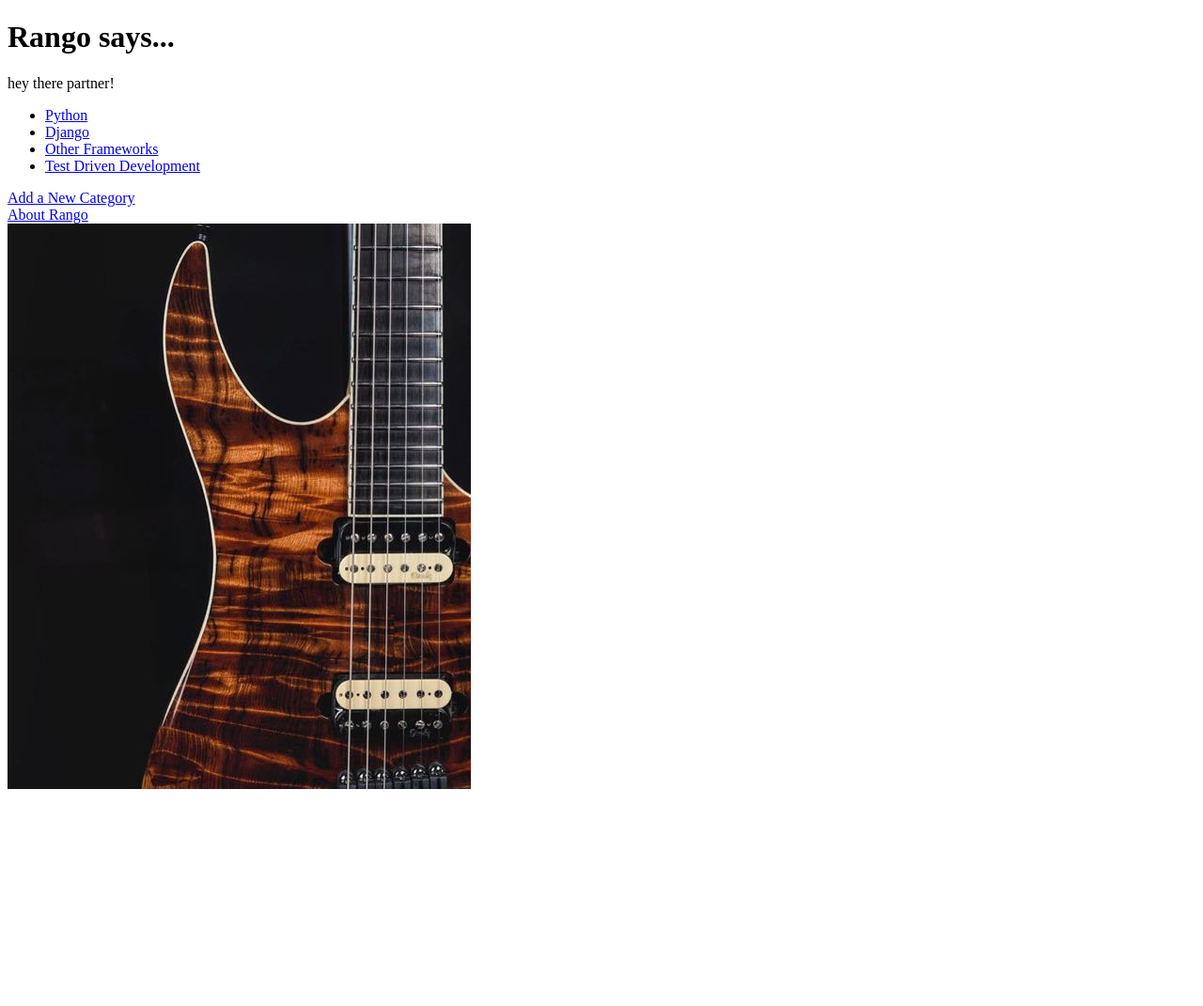
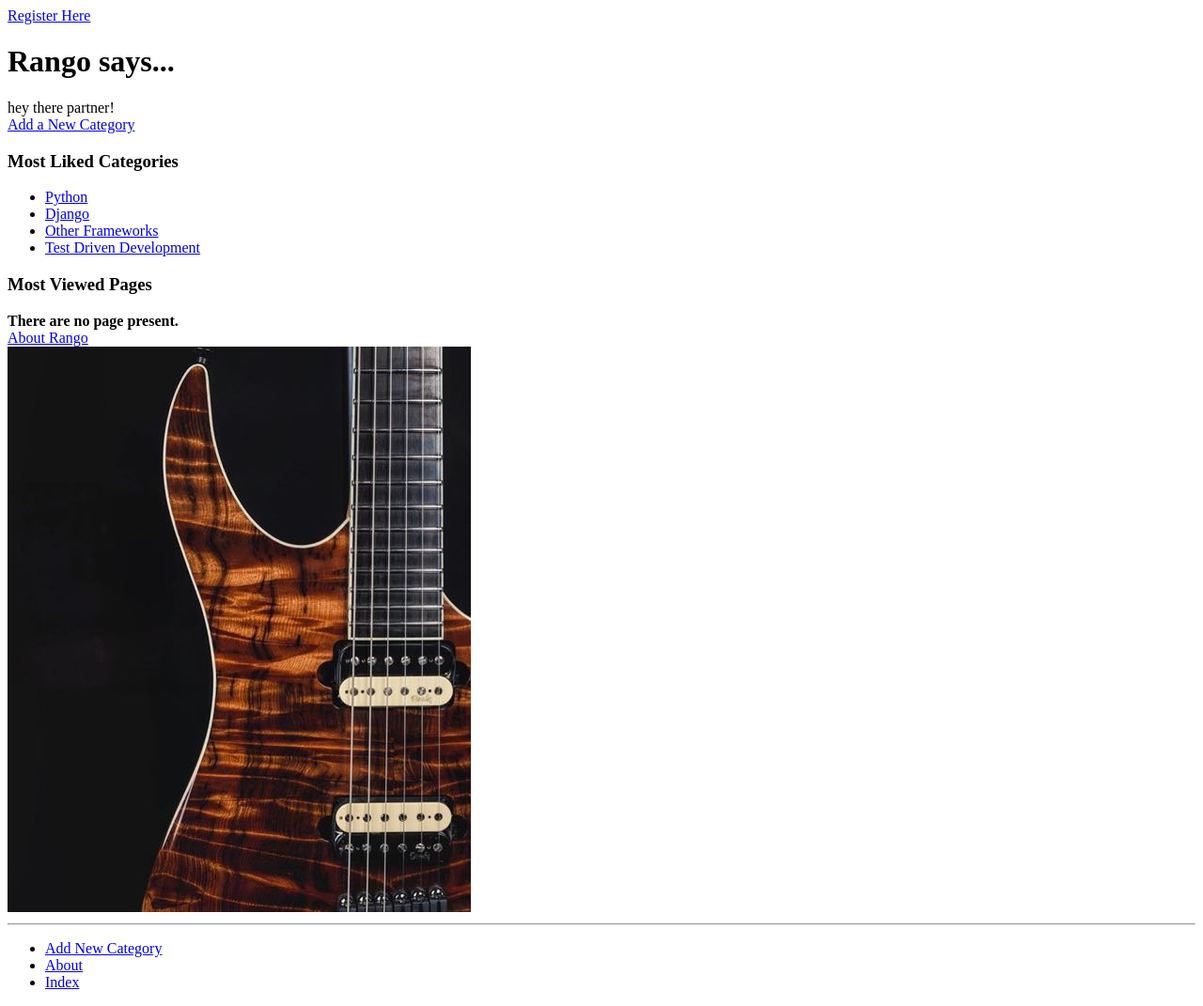
Before and after one commit to LemonRepublica/tango_with_django_project, a Django app: page / in a window 1280 px wide. Shown: the whole page at 94% size. Before the commit the page ends 840 px from the top, so only its background shows below. Run offline with Django 3.2, Linux system fonts and the light colour scheme; data comes from the database, SQL or seed files in the repository; both versions use the stored data as it was after the commit.

Commit message:
ch8 done(includes unfinished part from ch9)

```diff
--- a/rango/urls.py
+++ b/rango/urls.py
@@ -7,15 +7,14 @@ Created on Tue Feb  5 17:16:15 2019
 
 from django.conf.urls import url
 from rango import views
-
-
+from django.conf import settings
+from django.conf.urls.static import static
 
 urlpatterns = [
-        url(r'^$',views.index,name='index'),
-        url(r'^about/',views.about,name='about'),
-        url(r'^add_category/$', views.add_category, name='add_category'),
-        url(r'^category/(?P<category_name_slug>[\w\-]+)/add_page/$',
-            views.add_page, name='add_page'),
-        url(r'^category/(?P<category_name_slug>[\w\-]+)/$',
-            views.show_category, name='show_category'),
+    url(r'^$', views.index, name='index'),
+    url(r'about/$', views.about, name='about'),
+    url(r'^add_category/$', views.add_category, name='add_category'),
+    url(r'^category/(?P<category_name_slug>[\w\-]+)/$', views.show_category, name='show_category'),
+    url(r'^category/(?P<category_name_slug>[\w\-]+)/add_page/$', views.add_page, name='add_page'),
+    url(r'^register/$', views.register, name='register'),
 ]
--- a/rango/views.py
+++ b/rango/views.py
@@ -93,3 +93,48 @@ def add_page(request, category_name_slug):
     context_dict = {'form':form, 'category': category}
 
     return render(request, 'rango/add_page.html', context_dict)
+def register(request):
+    # Like before, get the request's context.
+    context = RequestContext(request)
+    # A boolean value for telling the template whether the registration was successful.
+    # Set to False initially. Code changes value to True when registration succeeds.
+    registered = False
+    # If it's a HTTP POST, we're interested in processing form data.
+    if(request.method == 'POST'):
+        # Attempt to grab information from the raw form information.
+        # Note that we make use of both UserForm and UserProfileForm.
+        user_form = UserForm(data=request.POST)
+        profile_form = UserProfileForm(data=request.POST)
+        # If the two forms are valid...
+        if(user_form.is_valid() and profile_form.is_valid()):
+            # Save the user's form data to the database.
+            user = user_form.save()
+            # Now we hash the password with the set_password method.
+            # Once hashed, we can update the user object.
+            user.set_password(user.password)
+            user.save()
+            # Now sort out the UserProfile instance.
+            # Since we need to set the user attribute ourselves, we set commit=False.
+            # This delays saving the model until we're ready to avoid integrity problems.
+            profile = profile_form.save(commit=False)
+            profile.user = user
+            # Did the user provide a profile picture?
+            # If so, we need to get it from the input form and put it in the UserProfile model.
+            if('picture' in request.FILES):
+                profile.picture = request.FILES['picture']
+                # Now we save the UserProfile model instance.
+                profile.save()
+                # Update our variable to tell the template registration was successful.
+            registered = True
+            # Invalid form or forms - mistakes or something else?
+            # Print problems to the terminal.
+            # They'll also be shown to the user.
+        else:
+            print (user_form.errors, profile_form.errors)
+    # Not a HTTP POST, so we render our form using two ModelForm instances.
+    # These forms will be blank, ready for user input.
+    else:
+        user_form = UserForm()
+        profile_form = UserProfileForm()
+        # Render the template depending on the context.
+    return render(request, 'rango/register.html', {'user_form': user_form, 'profile_form': profile_form, 'registered': registered})
--- /dev/null
+++ b/templates/rango/base.html
@@ -0,0 +1,27 @@
+<!DOCTYPE html>
+{% load staticfiles %}
+
+<html>
+	<head lang="en">
+		<meta charset="UTF-8">
+		<title>Rango -
+				{% block title_block %}
+					How to Tango with Django!
+				{% endblock %}
+		</title>
+	</head>
+	<body>
+		<div>
+			{% block body_block %}
+			{% endblock %}
+		</div>
+		<hr />
+		<div>
+			<ul>
+				<li><a href="{% url 'add_category' %}">Add New Category</a></li>
+				<li><a href="{% url 'about' %}">About</a></li>
+				<li><a href="{% url 'index' %}">Index</a></li>
+			</ul>
+		</div>
+	</body>
+</html>
--- a/templates/rango/index.html
+++ b/templates/rango/index.html
@@ -1,21 +1,24 @@
-<!DOCTYPE html>
-{% load staticfiles %} <!-- New line -->
+{% extends 'rango/base.html' %}
+{% load staticfiles %}
 
-<html>
-<head>
-<title>Rango</title>
-</head>
-
-<body>
+{% block title_block %}
+Rango
+{% endblock %}
+{% block body_block %}
+        <a href="{% url 'register' %}">Register Here</a>
         <h1>Rango says...</h1>
-    <div>hey there partner!</div>
-
+        <div>
+            hey there partner!
+        </div>
+		<a href="{% url 'add_category' %}">Add a New Category</a><br/>
+        <h3>Most Liked Categories</h3>
         <div>
         {% if categories %}
         <ul>
             {% for category in categories %}
+            <!-- Following line changed to add an HTML hyperlink -->
             <li>
-        <a href="/rango/category/{{ category.slug }}">{{ category.name }}</a>
+            <a href="{% url 'show_category' category.slug %}">{{ category.name }}</a>
             </li>
             {% endfor %}
         </ul>
@@ -23,11 +26,23 @@
             <strong>There are no categories present.</strong>
         {% endif %}
         </div>
+        <h3>Most Viewed Pages</h3>
 
+        {% if page %}
+	<ul>
+		{% for pages in page %}
+			<li>
+			<a href="{{ pages.url}}">{{ pages.title }}</a>
+			</li>
+		{% endfor %}
+	</ul>
+        {% else %}
+		<strong>There are no page present.</strong>
+	{% endif %}
         <div>
-        <a href="/rango/add_category/">Add a New Category</a><br />
-        <a href="/rango/about/">About Rango</a><br />
-        <img src="{% static "images/rango.jpg" %}"alt="Picture of a guitar" />
+            <a href="{% url 'about' %}">About Rango</a><br />
+            <img src="{% static "images/rango.jpg" %}" alt="Picture of Rango" />
         </div>
     </body>
 </html>
+{% endblock %}
```
Also changed, not shown: templates/rango/register.html (added, +25 -0 lines), db.sqlite3, rango/migrations/0005_auto_20190211_1711.py (added). Lines whose indentation alone changed are shown as unchanged.
